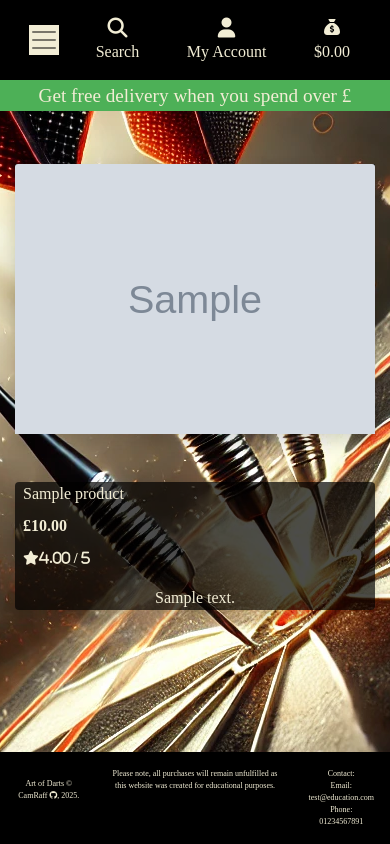
After one commit to CamRaff/MP4-ArtOfDarts, a Django app: page /products/1/ in a window 390 px wide. The commit adds this page. Run offline with Django 3.2, Linux system fonts and the light colour scheme; tables that the repository leaves empty hold one stand-in row (values such as "Sample post"); grey boxes marked "Sample" are stand-in pictures; some libraries are stand-ins or nearby versions; some web fonts are replaced.

Commit message:
added product details page, view and urls, and fix to mobile view css

```diff
--- a/home/templates/home/index.html
+++ b/home/templates/home/index.html
@@ -19,7 +19,7 @@
                 <p class="white shadow px-3 py-2 text-center">Here at the Art of Darts, we want you to embrace the art form that it is! Get everything you need to upgrade you game right here and throw your arrows like you've never thrown them before!</p>
                 <div class="my-2">
                     <h4>
-                        <a href="" class="white shop-now-button btn btn-lg rounded text-uppercase py-3 shadow my-2 float-right">Get Darting!</a>
+                        <a href="{% url 'products' %}" class="white shop-now-button btn btn-lg rounded text-uppercase py-3 shadow my-2 float-right">Get Darting!</a>
                     </h4>
                 </div>
             </div>
--- a/products/templates/products/all_products.html
+++ b/products/templates/products/all_products.html
@@ -27,11 +27,11 @@
                         <div class="col-sm6 col-md-6 col-lg-4 col-xl-3">
                             <div class="card shadow h-100">
                                 {% if product.image %}
-                                    <a href="">
+                                    <a href="{% url 'product_details' product.id %}">
                                         <img class="card-img-top img-fluid" src="{{ product.image.url }}" alt="{{ product.name }}">
                                     </a>
                                 {% else %}
-                                    <a href="">
+                                    <a href="{% url 'product_details' product.id %}">
                                         <img class="card-img-top img-fluid" src="{{ MEDIA_URL }}noimage.png" alt="{{ product.name }}">
                                     </a>
                                 {% endif %}
--- /dev/null
+++ b/products/templates/products/product_details.html
@@ -0,0 +1,46 @@
+{% extends "base.html" %}
+{% load static %}
+
+{% block page_header %}
+<div class="container header-container">
+    <div class="row">
+        <div class="col"></div>
+    </div>
+</div>
+{% endblock %}
+
+{% block content %}
+    <div class="container-fluid">
+        <div class="row">
+            <!-- <div class="col"></div> -->
+            <div class="col-12 col-md-6 col-lg-4 offset-lg-2">
+                <div class="image-container shadow my-5">
+                    {% if product.image %}
+                        <a href="{{ product.image.url }}" target="_blank">
+                            <img class="card-img-top img-fluid" src="{{ product.image.url }}" alt="{{ product.name }}">
+                        </a>
+                    {% else %}
+                        <a href="">
+                            <img class="card-img-top img-fluid" src="{{ MEDIA_URL }}noimage.png" alt="{{ product.name }}">
+                        </a>
+                    {% endif %}
+                </div>
+            </div>
+            <div class="col-12 col-md-6 col-lg-4">
+                <div class="product-details-container rounded mb-5 mt-md-5 shadow offset-lg-2">
+                    <p class="ml-2 mb-2 white">{{ product.name }}</p>
+                    <p class="ml-2 mb-2 text-left font-weight-bold white">£{{ product.price }}</p>
+                    <p class="ml-2">
+                    {% if product.rating %}
+                        <small class="text-muted"><i class="fas fa-star mr-1 white">{{ product.rating }} / 5</i></small>
+                    {% else %}
+                        <small class="text-muted">No rating</small>
+                    {% endif %}
+                    </p>
+                    <p class="mt-3 white text-center">{{ product.description }}</p>
+                </div>
+            </div>
+        </div>
+    </div>
+    {% include 'includes/footer.html' %}
+{% endblock %}
--- a/products/urls.py
+++ b/products/urls.py
@@ -3,5 +3,6 @@ from . import views
 
 urlpatterns = [
     path('', views.all_products, name='products'),
+    path('<int:product_id>/', views.product_details, name='product_details'),
     path('add/', views.add_product, name='add_product'),
 ]
--- a/products/views.py
+++ b/products/views.py
@@ -1,4 +1,4 @@
-from django.shortcuts import render
+from django.shortcuts import render, get_object_or_404
 
 from .models import Product, Category, Barrel, Flight, Stem
 from .forms import ProductForm
@@ -16,6 +16,18 @@ def all_products(request):
     return render(request, template, context)
 
 
+def product_details(request, product_id):
+    """ A view to show the details of a selected product """
+
+    product = get_object_or_404(Product, pk=product_id)
+    template = 'products/product_details.html'
+    context = {
+        'product': product,
+    }
+
+    return render(request, template, context)
+
+
 def add_product(request):
     """ Add a product to the store """
 
--- a/static/css/base.css
+++ b/static/css/base.css
@@ -159,8 +159,8 @@ input::placeholder {
     }
 }
 
-  /* fixed top navbar only on medium and up */
-  @media (min-width: 992px) {
+/* Fixed top navbar only on medium and up */
+@media (min-width: 992px) {
     .fixed-top-desktop-only {
         position: fixed;
         top: 0;
@@ -173,3 +173,14 @@ input::placeholder {
         padding-top: 164px; /* pushes body down to the bottom of the page */
     }
 }
+
+/* Push body down on mobile */
+@media (max-width: 991px) {
+    .header-container {
+        padding-top: 116px;
+    }
+
+    body {
+        height: calc(100vh - 116px);
+    }
+}
```
Also changed, not shown: products/forms.py (+9 -3 lines).
